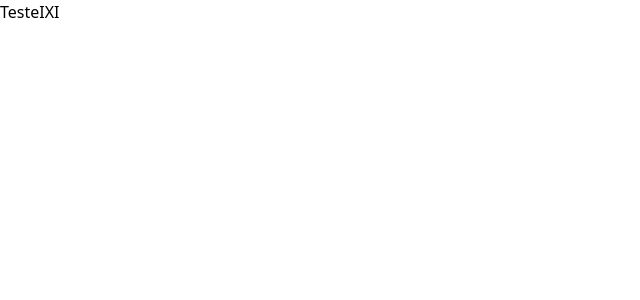
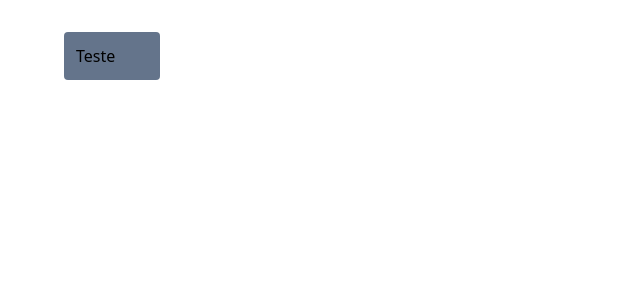
Before and after one commit to LucasSantus/vite-react-tailwindcss-components, a React (Vite) app: page / in a window 1280 px wide. Shown: the top 300 px of the page, without its empty margins (0-640 px from the left). Built offline with nearby package versions, Linux system fonts and the light colour scheme.

Commit message:
:pushpin: up updating codes development

```diff
--- a/index.html
+++ b/index.html
@@ -1,8 +1,9 @@
 <!DOCTYPE html>
+
 <html lang="en">
   <head>
     <meta charset="UTF-8" />
-    <link rel="icon" type="image/svg+xml" href="/vite.svg" />
+    <!-- <link rel="icon" type="image/svg+xml" href="/vite.svg" /> -->
     <meta name="viewport" content="width=device-width, initial-scale=1.0" />
     <title>Vite + React + TS</title>
   </head>
--- a/src/App.tsx
+++ b/src/App.tsx
@@ -1,12 +1,11 @@
 import { FC } from "react"
-import { NotFound } from "./pages/NotFound"
+import { PathRoutes } from "./routes"
 
 export const App: FC = () => {
 
-  return <>
-    <span>Teste</span>
-    <NotFound />
-  </>
+  return (
+    <PathRoutes />
+  )
 }
 
 export default App
--- /dev/null
+++ b/src/components/Card/index.tsx
@@ -0,0 +1,13 @@
+import { FC, ReactNode } from "react"
+
+interface ICardProps {
+    children: ReactNode
+}
+
+export const Card: FC<ICardProps> = ({ children }) => {
+    return (
+        <div className="rounded p-3 bg-slate-500">
+            { children }
+        </div>
+    )
+}
--- a/src/layouts/index.tsx
+++ b/src/layouts/index.tsx
@@ -1,5 +1,11 @@
 import { FC } from "react"
+import { Outlet } from "react-router-dom"
 
 export const Layout: FC = () => {
-    return <></>
+    return (
+        <div className="container mx-auto px-8">
+
+            <Outlet />
+        </div>
+    )
 }
--- a/src/main.tsx
+++ b/src/main.tsx
@@ -1,10 +1,13 @@
 import React from 'react'
 import ReactDOM from 'react-dom/client'
 import { App } from './App'
+import { BrowserRouter } from 'react-router-dom';
 import "./assets/globals.css"
 
 ReactDOM.createRoot(document.getElementById('root') as HTMLElement).render(
   <React.StrictMode>
-    <App />
+    <BrowserRouter>
+      <App />
+    </BrowserRouter>
   </React.StrictMode>
 )
```
